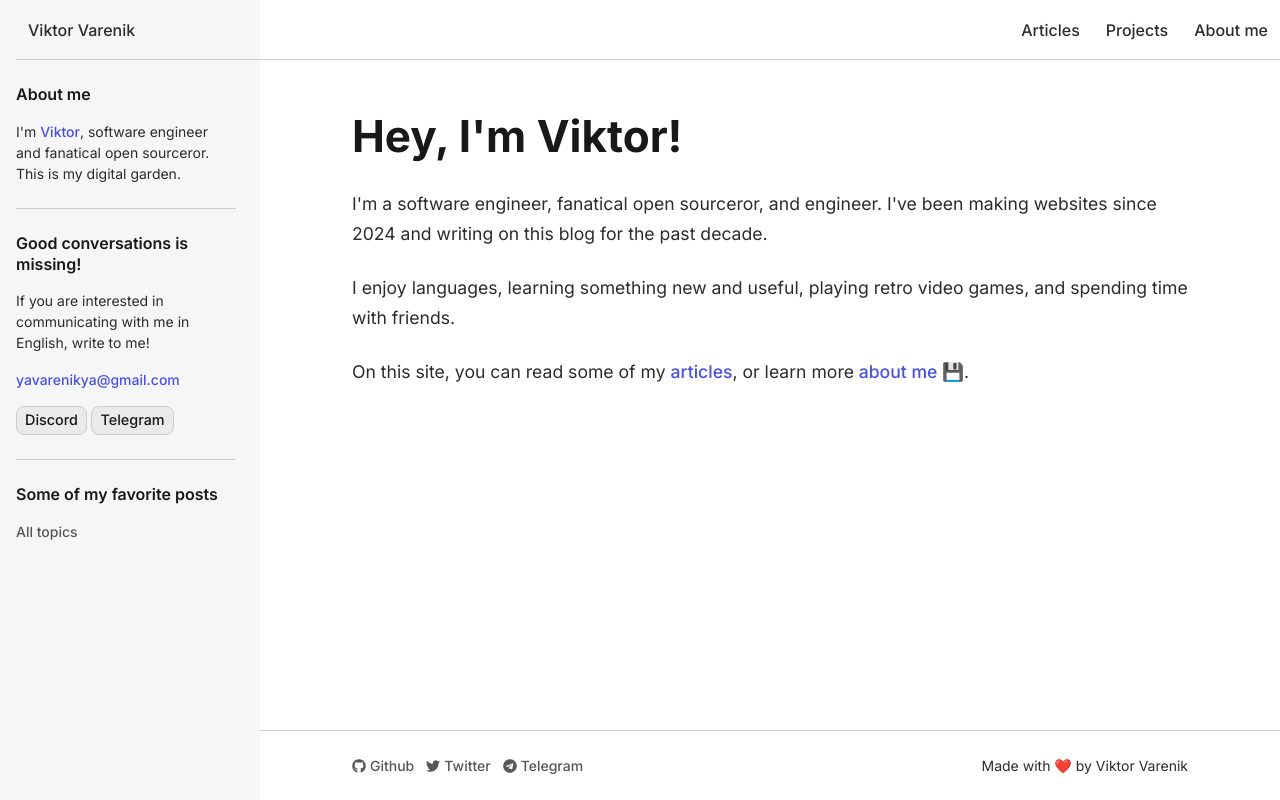
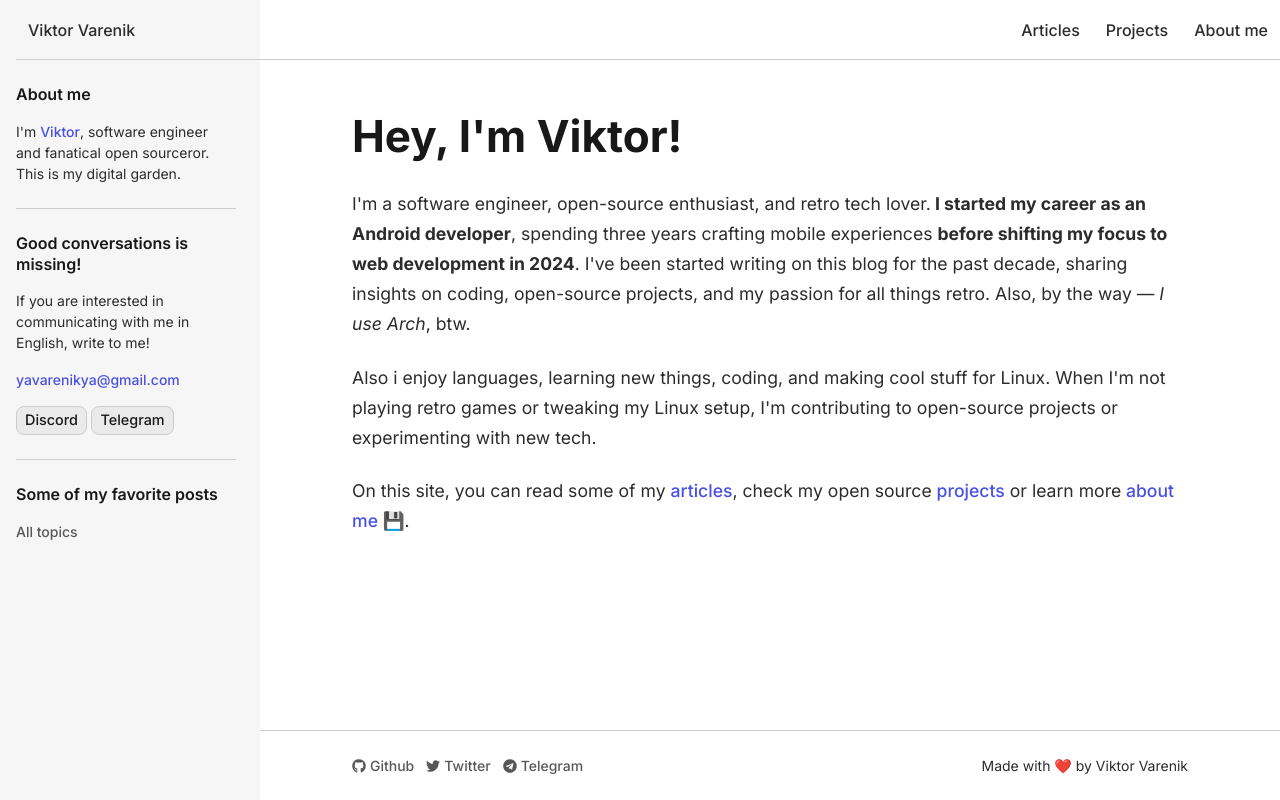
Before and after one commit to kotleni/kotleni.github.io, a React (Vite) app: page / in a window 1280 px wide. Built offline with nearby package versions, Linux system fonts and the light colour scheme.

Commit message:
feat: rewrite main text on home page

```diff
--- a/src/routes/App/HomePage/index.tsx
+++ b/src/routes/App/HomePage/index.tsx
@@ -4,22 +4,25 @@ const MainHeader: React.FC = () => {
             <header className="hero hero-index"><h1>Hey, I'm Viktor!</h1>
                 <div className="hero-wrapper">
                     <div>
-                        <p className="hero-description">I'm a software engineer, fanatical open
-                            sourceror,
-                            and engineer. I've been making websites since 2024 and writing
-                            on this blog for the past decade.</p>
-                        <p className="hero-description">I enjoy
-                            languages, learning something new and useful, playing retro video games, and
-                            spending time with friends.</p>
+                        <p className="hero-description">
+                            I'm a software engineer, open-source enthusiast, and retro tech lover.
+                            <strong> I started my career as an Android developer</strong>, spending
+                            three years crafting mobile experiences <strong>before shifting my focus to web
+                            development in 2024</strong>. I've been started writing on this blog for the past
+                            decade, sharing insights on coding, open-source projects, and my passion for all
+                            things retro. Also, by the way — <i>I use Arch</i>, btw.
+                        </p>
+                        <p className="hero-description">
+                            Also i enjoy languages, learning new things, coding, and making cool stuff for Linux.
+                            When I'm not playing retro games or tweaking my Linux setup, I'm contributing to
+                            open-source projects or experimenting with new tech.
+                        </p>
                         <p className="hero-description">On
-                            this site, you can read some of my <a href="/articles">articles</a>, or learn more
+                            this site, you can read some of my <a href="/articles">articles</a>,
+                            check my open source <a href="/projects">projects</a> or learn more
                             <a href="/me"> about me 💾</a>.
-                            {/*<img*/}
-                            {/*    src="/static/abc1.png"*/}
-                            {/*    className="logo" alt="Big logo"/>*/}
                         </p>
                     </div>
-                    {/*<img src="/ram.png" className="hero-image" alt="RAM Ram"/>*/}
                 </div>
             </header>
         </section>
```
